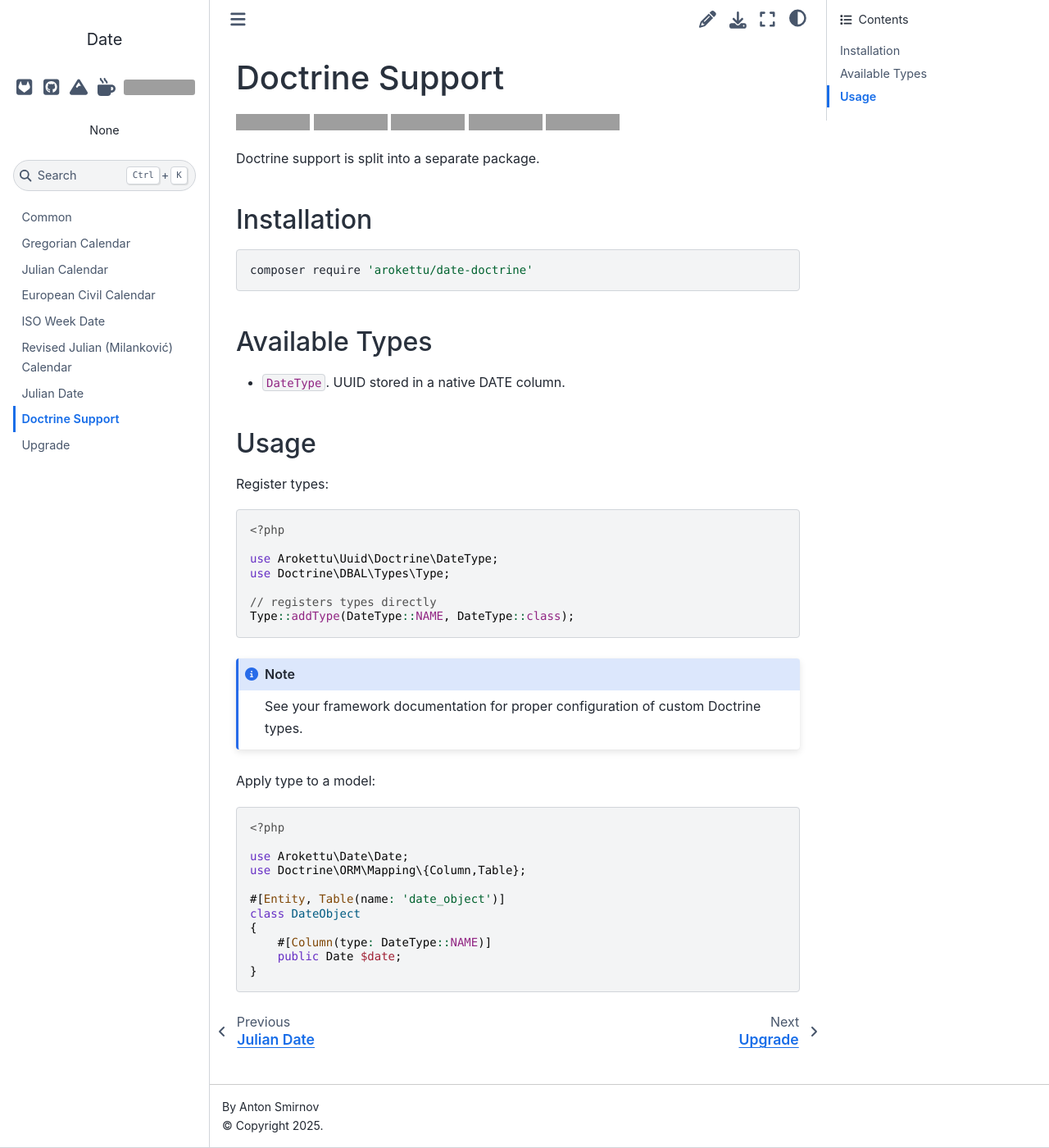
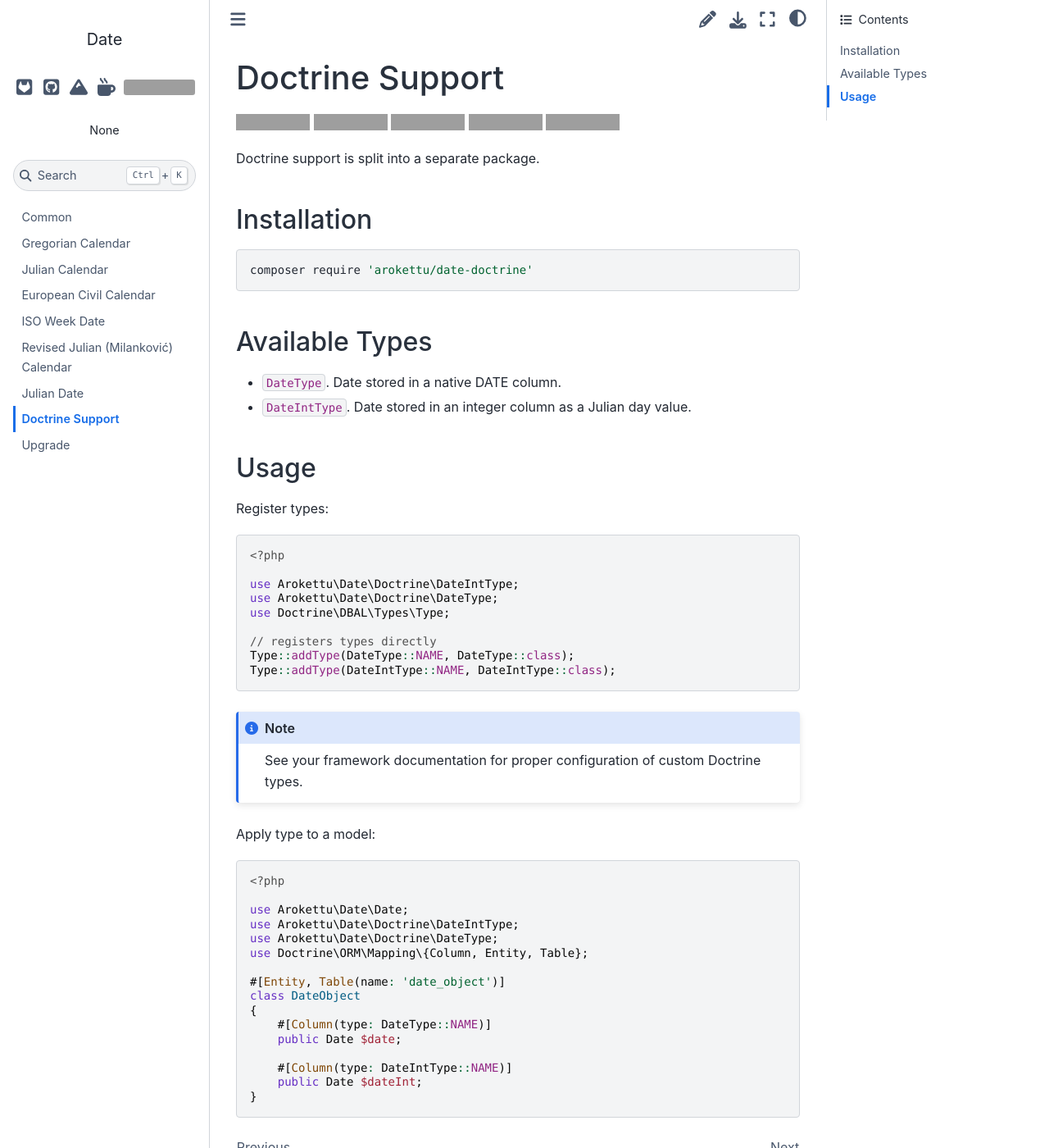
Before and after one commit to arokettu/php-date, a Sphinx documentation site: the page built from docs/doctrine.rst, in a window 1280 px wide and 1400 px high. Shown: the whole window at 82% size. Built offline with Sphinx 7.4.7 and the Sphinx Book theme 1.1.4, drawn with Linux system fonts in a browser that asks for light colours; grey boxes are pictures that could not be loaded.

Commit message:
Explain DateIntType

```diff
--- a/docs/doctrine.rst
+++ b/docs/doctrine.rst
@@ -17,7 +17,8 @@
 Available Types
 ===============
 
-* ``DateType``. UUID stored in a native DATE column.
+* ``DateType``. Date stored in a native DATE column.
+* ``DateIntType``. Date stored in an integer column as a Julian day value.
 
 Usage
 =====
@@ -26,11 +27,13 @@
 
     <?php
 
-    use Arokettu\Uuid\Doctrine\DateType;
+    use Arokettu\Date\Doctrine\DateIntType;
+    use Arokettu\Date\Doctrine\DateType;
     use Doctrine\DBAL\Types\Type;
 
     // registers types directly
     Type::addType(DateType::NAME, DateType::class);
+    Type::addType(DateIntType::NAME, DateIntType::class);
 
 .. note:: See your framework documentation for proper configuration of custom Doctrine types.
 
@@ -39,13 +42,18 @@
     <?php
 
     use Arokettu\Date\Date;
-    use Doctrine\ORM\Mapping\{Column,Table};
+    use Arokettu\Date\Doctrine\DateIntType;
+    use Arokettu\Date\Doctrine\DateType;
+    use Doctrine\ORM\Mapping\{Column, Entity, Table};
 
     #[Entity, Table(name: 'date_object')]
     class DateObject
     {
         #[Column(type: DateType::NAME)]
         public Date $date;
+
+        #[Column(type: DateIntType::NAME)]
+        public Date $dateInt;
     }
 
 .. |Packagist|  image:: https://img.shields.io/packagist/v/arokettu/date-doctrine.svg?style=flat-square
```
